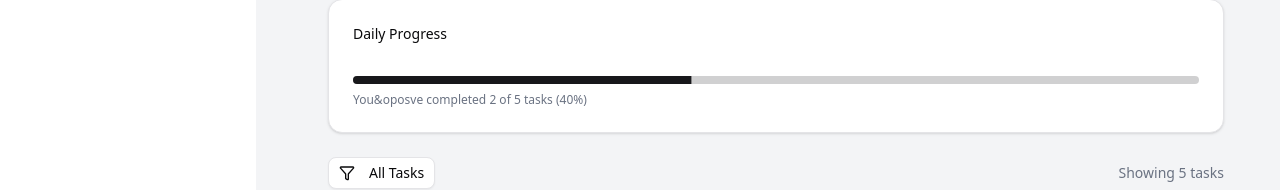
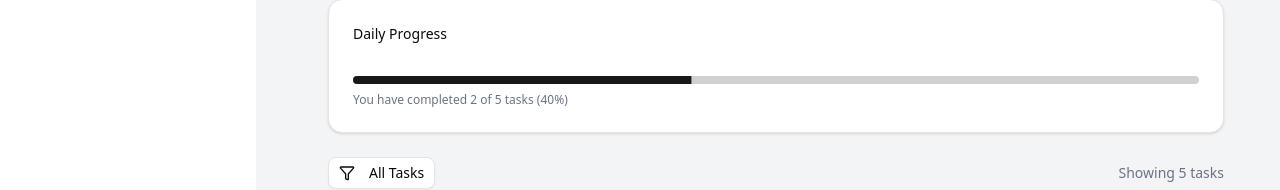
Before and after one commit to iltan987/smart-study-planner, a Next.js app: page /todo in a window 1280 px wide. Shown: the part 327-517 px from the top of the page. Built offline with nearby package versions, Linux system fonts and the light colour scheme.

Commit message:
small cahnges in todolist page

```diff
--- a/src/app/todo/page.tsx
+++ b/src/app/todo/page.tsx
@@ -469,7 +469,7 @@ const TodoList: React.FC = () => {
             <div className="space-y-2">
               <Progress value={completionRate} className="h-2" />
               <div className="text-xs text-gray-500">
-                You&oposve completed {completedTasks} of {totalTasks} tasks (
+                You have completed {completedTasks} of {totalTasks} tasks (
                 {Math.round(completionRate)}%)
               </div>
             </div>
```
